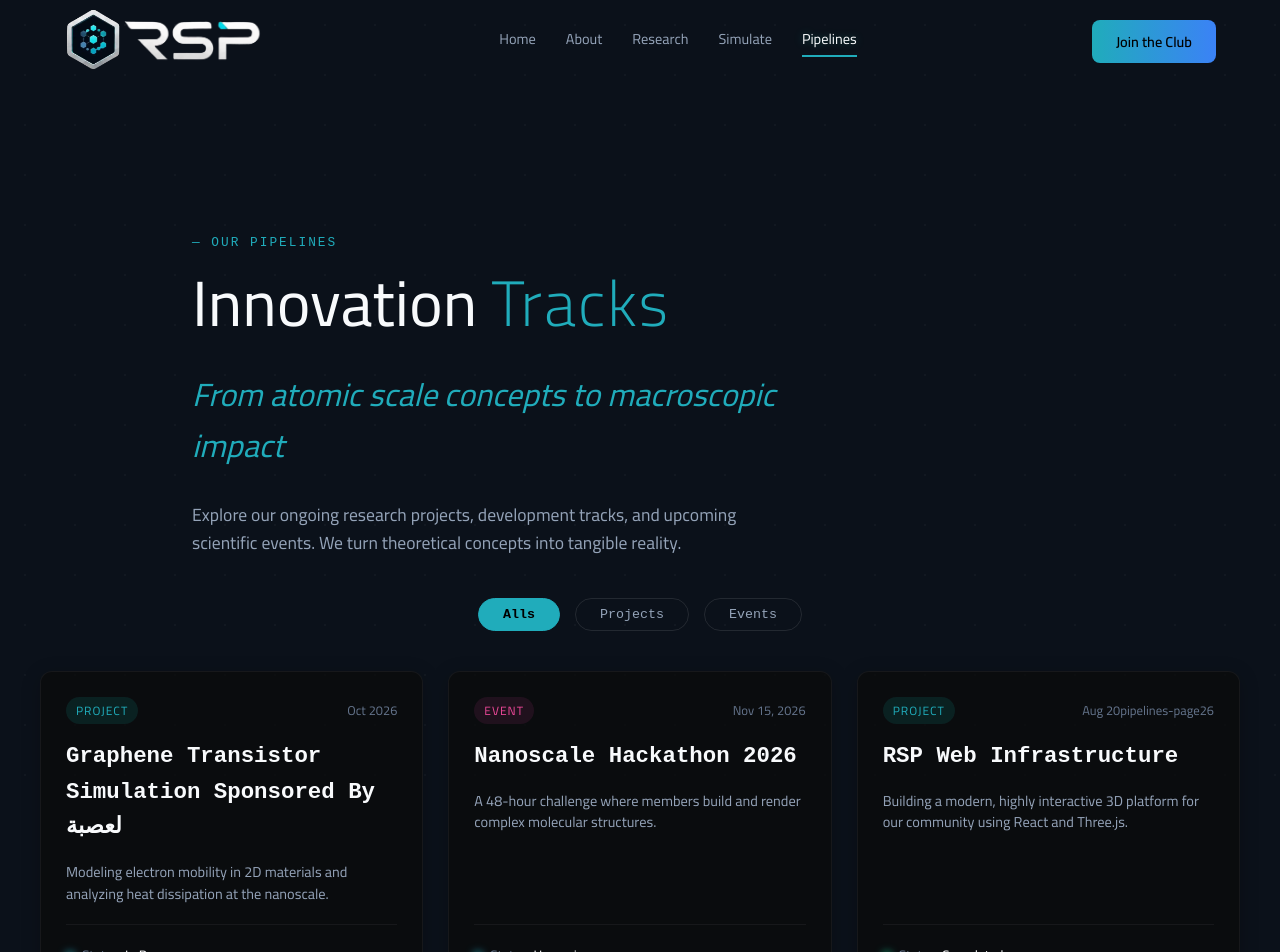
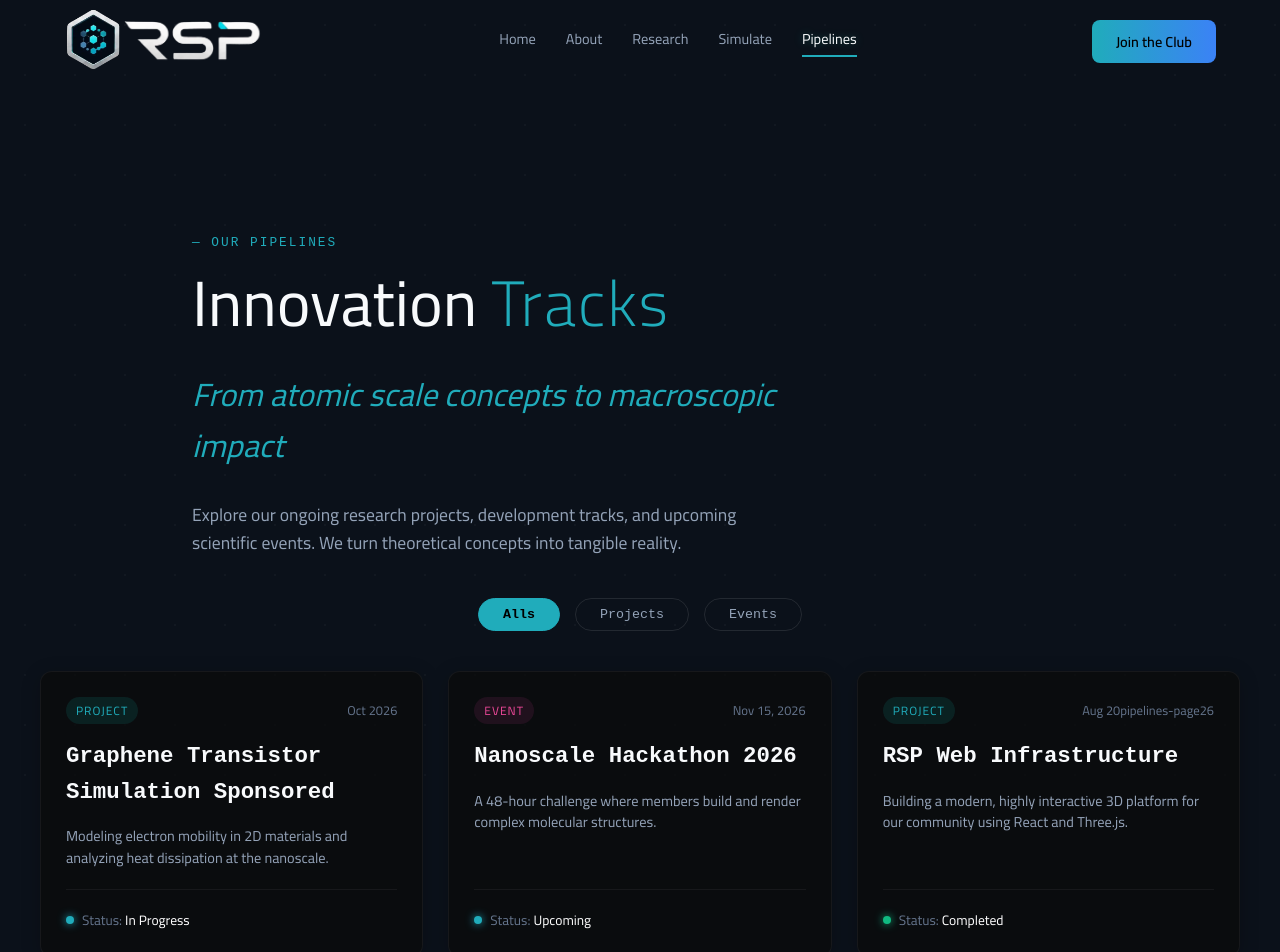
Before and after one commit to raoufkh124/RSV-V2, a React (Vite) app: page /pipelines in a window 1280 px wide. Shown: the top 952 px of the page. Built offline with nearby package versions, Linux system fonts and the light colour scheme.

Commit message:
edit pipelines

```diff
--- a/src/pages/Pipelines.jsx
+++ b/src/pages/Pipelines.jsx
@@ -5,7 +5,7 @@ const pipelineData = [
     {
         id: 1,
         type: 'Project',
-        title: 'Graphene Transistor Simulation Sponsored By لعصبة',
+        title: 'Graphene Transistor Simulation Sponsored',
         status: 'In Progress',
         date: 'Oct 2026',
         description: 'Modeling electron mobility in 2D materials and analyzing heat dissipation at the nanoscale.',
```
